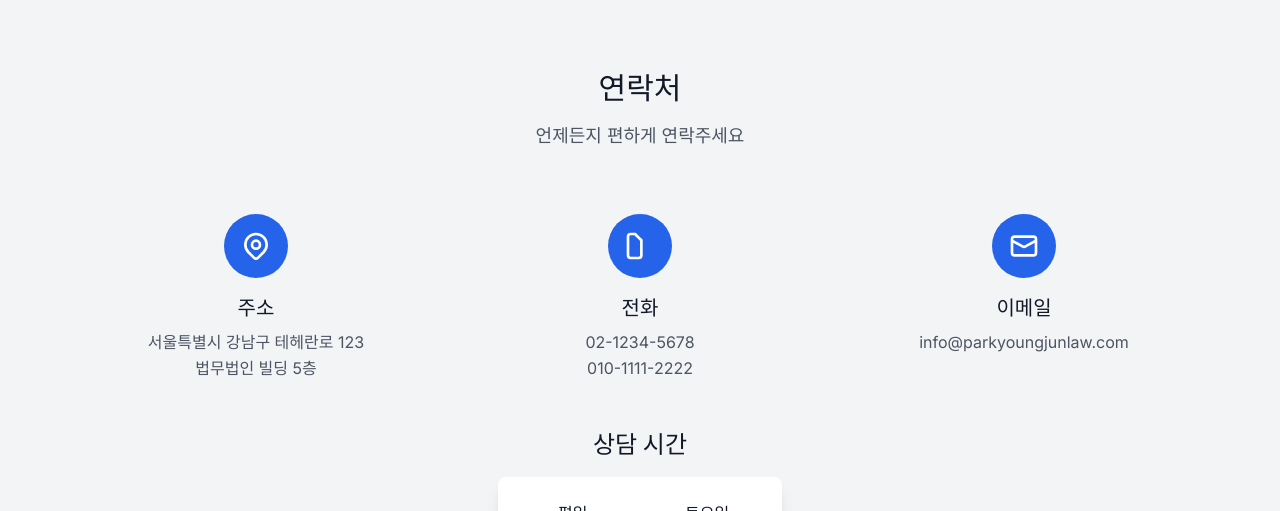
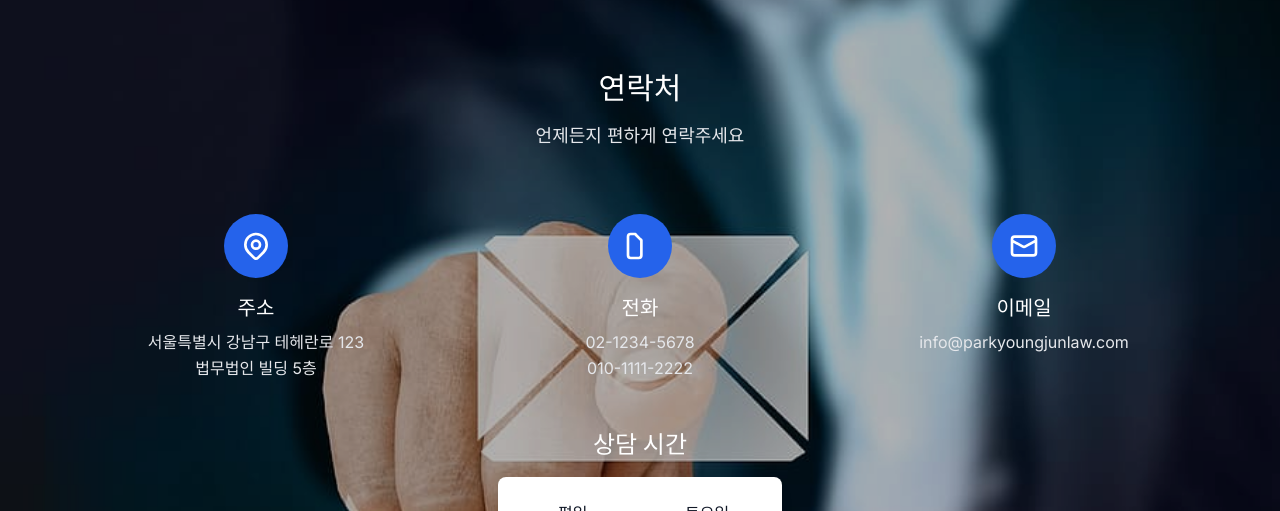
Before and after one commit to gu991230-cyber/gugit, a Next.js app: page / in a window 1280 px wide. Shown: the part 4037-4548 px from the top of the page. Built offline with nearby package versions, Linux system fonts and the light colour scheme; no server answers.

Commit message:
Contact: apply 772.jpg background with tone-down overlay and white text

```diff
--- a/src/app/page.tsx
+++ b/src/app/page.tsx
@@ -437,11 +437,12 @@ export default function Home() {
       </section>
 
       {/* 5. Contact Section - 연락처 */}
-      <section id="contact" className="py-20 bg-gray-100">
-        <div className="max-w-6xl mx-auto px-4">
+      <section id="contact" className="py-20 relative bg-cover bg-center bg-no-repeat" style={{ backgroundImage: `url('/images/772.jpg')`, imageRendering: 'high-quality', WebkitImageRendering: 'high-quality', MozImageRendering: 'high-quality', msImageRendering: 'high-quality', backgroundSize: 'cover', backgroundPosition: 'center', backgroundRepeat: 'no-repeat' }}>
+        <div className="absolute inset-0 bg-black/30"></div>
+        <div className="relative z-10 max-w-6xl mx-auto px-4">
           <div className="text-center mb-16">
-            <h2 className="text-3xl font-bold text-gray-900 mb-4">연락처</h2>
-            <p className="text-lg text-gray-600">언제든지 편하게 연락주세요</p>
+            <h2 className="text-3xl font-bold text-white mb-4">연락처</h2>
+            <p className="text-lg text-gray-200">언제든지 편하게 연락주세요</p>
           </div>
 
           <div className="grid grid-cols-1 md:grid-cols-3 gap-8 mb-12">
@@ -452,8 +453,8 @@ export default function Home() {
                   <path strokeLinecap="round" strokeLinejoin="round" strokeWidth={2} d="M15 11a3 3 0 11-6 0 3 3 0 016 0z" />
                 </svg>
               </div>
-              <h3 className="text-xl font-bold text-gray-900 mb-2">주소</h3>
-              <p className="text-gray-600">서울특별시 강남구 테헤란로 123<br />법무법인 빌딩 5층</p>
+              <h3 className="text-xl font-bold text-white mb-2">주소</h3>
+              <p className="text-gray-200">서울특별시 강남구 테헤란로 123<br />법무법인 빌딩 5층</p>
             </div>
 
             <div className="text-center">
@@ -462,9 +463,9 @@ export default function Home() {
                   <path strokeLinecap="round" strokeLinejoin="round" strokeWidth={2} d="M3 5a2 2 0 012-2h3.28a1 1 0 01.554.554l3.644 3.644a1 1 0 01.554.554V19a2 2 0 01-2 2H5a2 2 0 01-2-2V5z" />
                 </svg>
               </div>
-              <h3 className="text-xl font-bold text-gray-900 mb-2">전화</h3>
-              <p className="text-gray-600">02-1234-5678</p>
-              <p className="text-gray-600">010-1111-2222</p>
+              <h3 className="text-xl font-bold text-white mb-2">전화</h3>
+              <p className="text-gray-200">02-1234-5678</p>
+              <p className="text-gray-200">010-1111-2222</p>
             </div>
 
             <div className="text-center">
@@ -473,13 +474,13 @@ export default function Home() {
                   <path strokeLinecap="round" strokeLinejoin="round" strokeWidth={2} d="M3 8l7.89 4.26a2 2 0 002.22 0L21 8M5 19h14a2 2 0 002-2V7a2 2 0 00-2-2H5a2 2 0 00-2 2v10a2 2 0 002 2z" />
                 </svg>
               </div>
-              <h3 className="text-xl font-bold text-gray-900 mb-2">이메일</h3>
-              <p className="text-gray-600">info@parkyoungjunlaw.com</p>
+              <h3 className="text-xl font-bold text-white mb-2">이메일</h3>
+              <p className="text-gray-200">info@parkyoungjunlaw.com</p>
             </div>
           </div>
 
           <div className="text-center">
-            <h3 className="text-2xl font-bold text-gray-900 mb-4">상담 시간</h3>
+            <h3 className="text-2xl font-bold text-white mb-4">상담 시간</h3>
             <div className="bg-white rounded-lg shadow-lg p-6 inline-block">
               <div className="grid grid-cols-1 md:grid-cols-2 gap-8">
                 <div>
```
